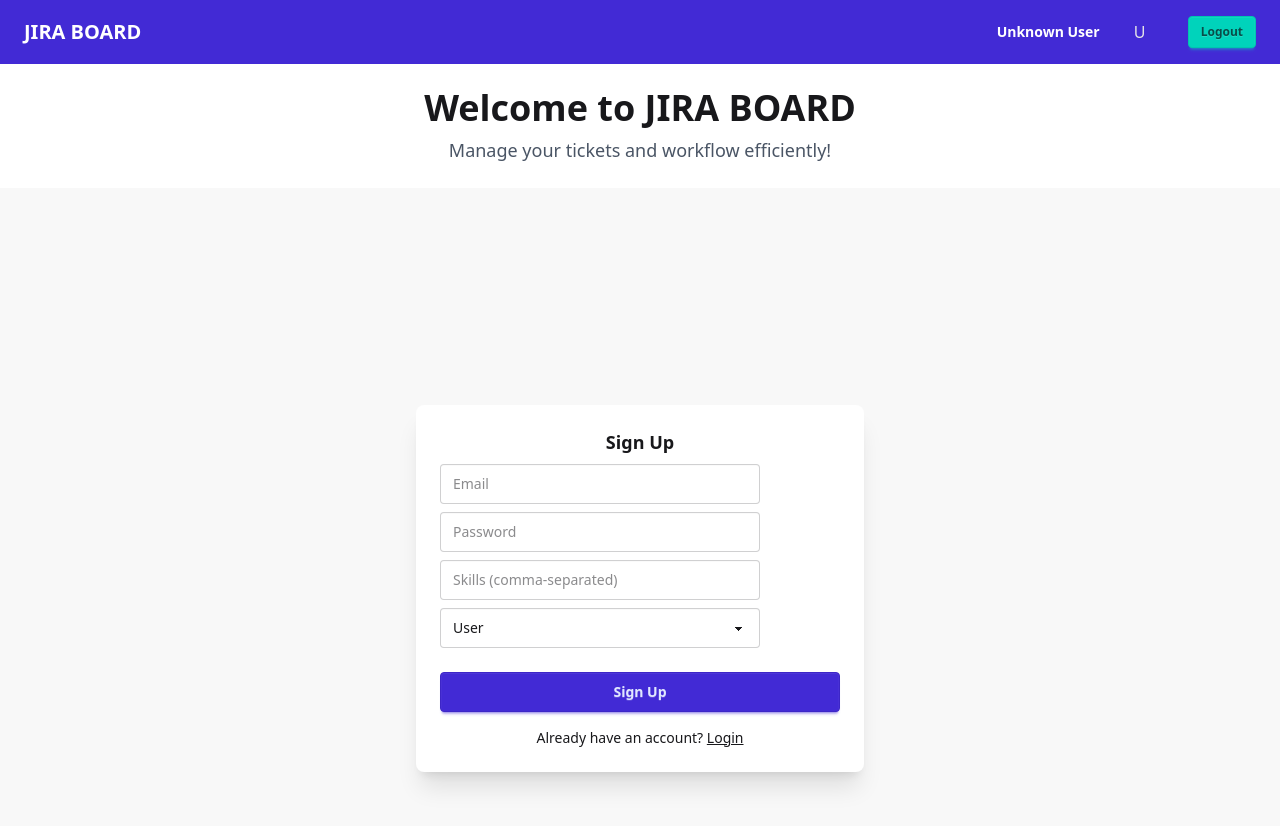
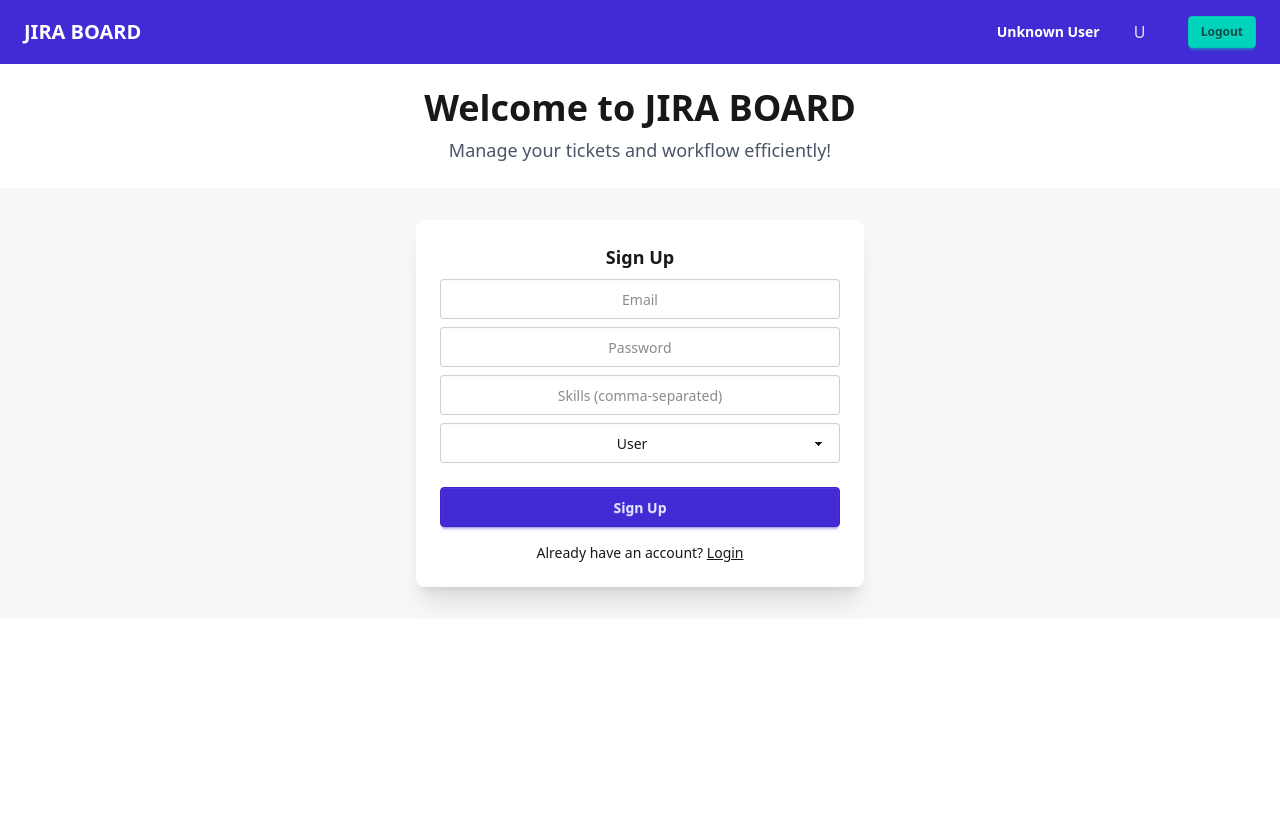
Before and after one commit to init-pushu/JIRA-BOARD, a React (Vite) app in the folder ai-ticket-frontend/: page /signup in a window 1280 px wide. Shown: the top 826 px of the page. After the commit the page ends 800 px from the top, so only its background shows below. Built offline with nearby package versions, Linux system fonts and the light colour scheme.

Commit message:
signup frontend

```diff
--- a/ai-ticket-frontend/src/pages/signup.jsx
+++ b/ai-ticket-frontend/src/pages/signup.jsx
@@ -45,7 +45,7 @@
     <>
       <Header />
       <JiraBoardIntro />
-      <div className="min-h-screen flex items-center justify-center bg-base-200">
+      <div className="flex items-center justify-center bg-base-200 py-8">
         <div className="card w-full max-w-md shadow-xl bg-base-100">
           <form onSubmit={handleSignup} className="card-body">
             <h2 className="card-title justify-center">Sign Up</h2>
@@ -54,7 +54,7 @@
               type="email"
               name="email"
               placeholder="Email"
-              className="input input-bordered"
+              className="input input-bordered w-full text-center"
               value={form.email}
               onChange={handleChange}
               required
@@ -63,7 +63,7 @@
               type="password"
               name="password"
               placeholder="Password"
-              className="input input-bordered"
+              className="input input-bordered w-full text-center"
               value={form.password}
               onChange={handleChange}
               required
@@ -72,13 +72,13 @@
               type="text"
               name="skills"
               placeholder="Skills (comma-separated)"
-              className="input input-bordered"
+              className="input input-bordered w-full text-center"
               value={form.skills}
               onChange={handleChange}
             />
             <select
               name="role"
-              className="select select-bordered"
+              className="select select-bordered w-full text-center"
               value={form.role}
               onChange={handleChange}
             >
```
